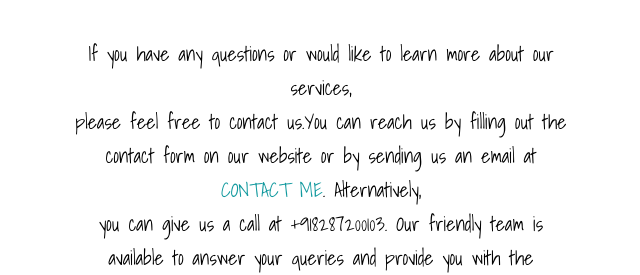
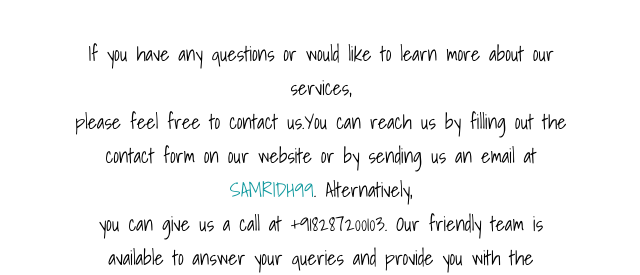
Before and after one commit to Samridh99/PW, a plain HTML site: page index.html in a window 1280 px wide. Shown: the part 2171-2446 px from the top of the page, 319-959 px from the left. Drawn offline with Linux system fonts and the light colour scheme.

Commit message:
Update index.html

```diff
--- a/index.html
+++ b/index.html
@@ -47,7 +47,7 @@
         <div class="contact-me">
           <h2>Get In Touch</h2>
           <h3>We'd love to hear from you!</h3>
-          <p class="contact-msg">If you have any questions or would like to learn more about our services, <br>please feel free to contact us.You can reach us by filling out the contact form on our website or by sending us an email at <a class="" href="mailto:samridhkalra99@gmail.com">CONTACT ME</a>. Alternatively, <br>you can give us a call at +918287200103. Our friendly team is available to answer your queries and provide you with the information you need.<br> We look forward to hearing from you soon!</p>
+          <p class="contact-msg">If you have any questions or would like to learn more about our services, <br>please feel free to contact us.You can reach us by filling out the contact form on our website or by sending us an email at <a class="" href="mailto:samridhkalra99@gmail.com">SAMRIDH99</a>. Alternatively, <br>you can give us a call at +918287200103. Our friendly team is available to answer your queries and provide you with the information you need.<br> We look forward to hearing from you soon!</p>
           <a class="btn" href="mailto:samridhkalra99@gmail.com">CONTACT ME</a>
         </div>
       </div>
```
